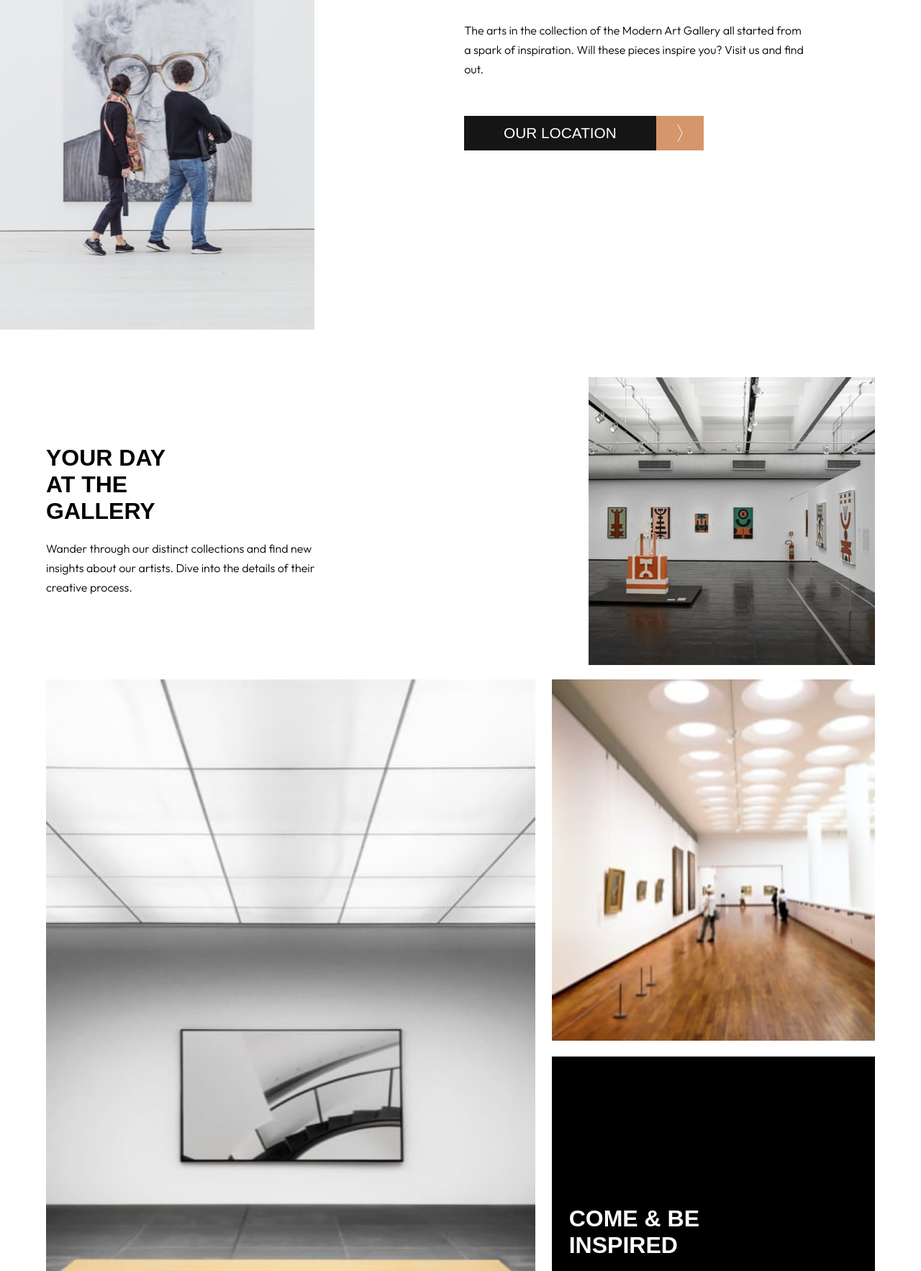
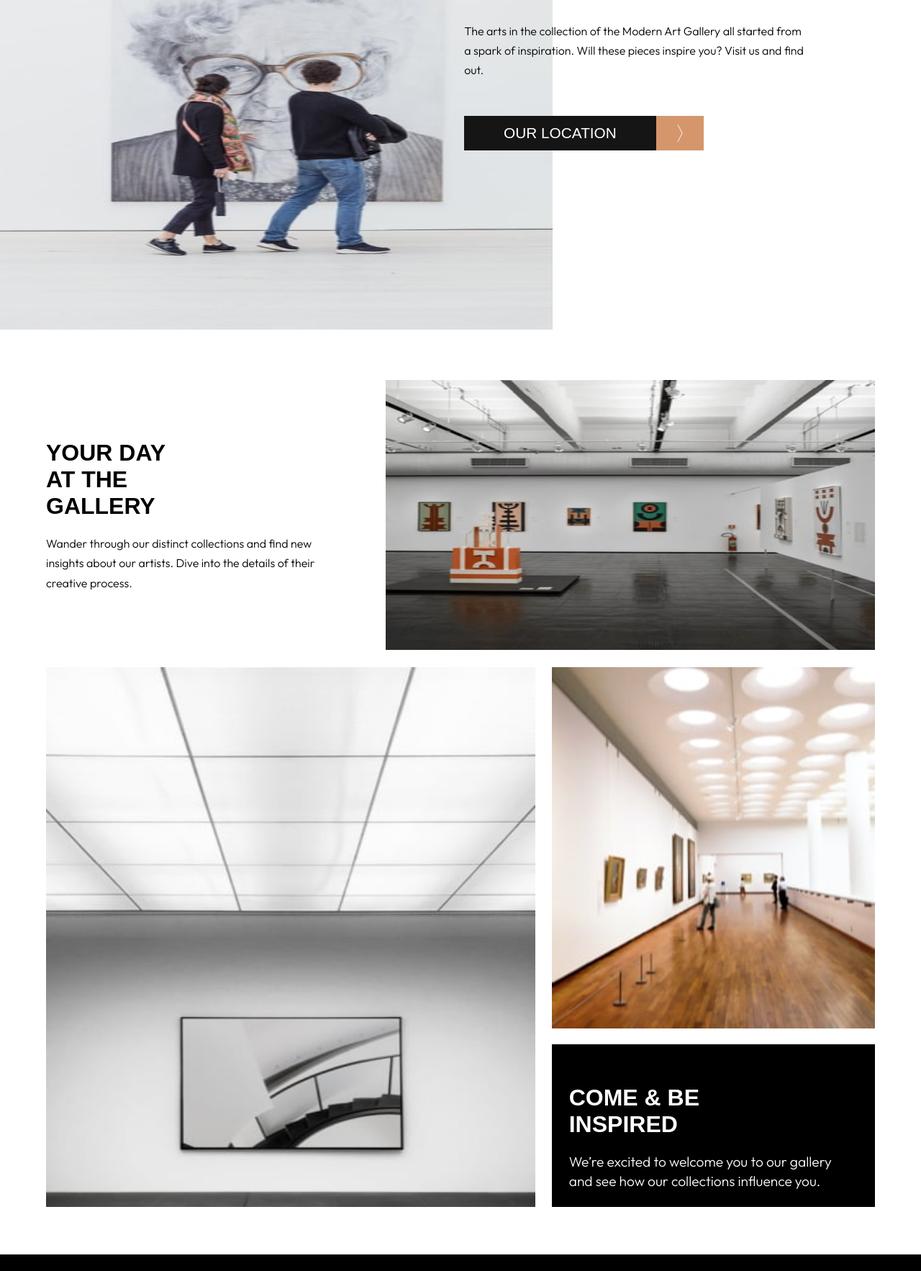
Before and after one commit to cobbygraves/art-gallery, a plain HTML site: page index.html in a window 1280 px wide. Shown: the part 242-2008 px from the top of the page at 72% size. Drawn offline with Linux system fonts and the light colour scheme; a web font is replaced by a local one.

Commit message:
minor tablet responsive fixes

```diff
--- a/index.css
+++ b/index.css
@@ -241,10 +241,10 @@ main {
     height: 100%;
   }
 
-  .tablet-header .left {
-    background: url(./assets/tablet/image-hero.jpg);
+  .tablet-header .left img {
+    /* background: url(./assets/tablet/image-hero.jpg); */
+    width: 100%;
     height: 700px;
-    background-repeat: no-repeat;
   }
 
   .tablet-header .right {
@@ -321,6 +321,7 @@ main {
     grid-template-columns: 39% 59%;
     column-gap: 2%;
     margin-bottom: 20px;
+    width: 100%;
   }
 
   .quote {
@@ -329,11 +330,11 @@ main {
     justify-content: center;
   }
 
-  .quote-container .quote-image {
+  .quote-container .quote-image img {
     width: 100%;
-    height: 100%;
-    display: flex;
-    justify-content: flex-end;
+    height: 375px;
+    /* display: flex;
+    justify-content: flex-end; */
   }
 
   .tablet-container .quote h2 {
@@ -352,28 +353,38 @@ main {
     display: grid;
     grid-template-columns: 59% 39%;
     column-gap: 2%;
+    height: 750px;
+    overflow-y: hidden;
+  }
+
+  .tablet-container .gallery-cont .gallery_left {
+    width: 100%;
+    height: 100%;
   }
 
   .tablet-container .gallery-cont .gallery_left img {
     width: 100%;
+    height: 100%;
   }
 
   .tablet-container .gallery-cont .gallery_right {
     display: flex;
     flex-direction: column;
     row-gap: 2%;
+    height: 100%;
   }
 
   .tablet-container .gallery-cont .gallery_right .black-box {
-    display: flex;
-    flex-direction: column;
+    /* display: flex; */
+    /* flex-direction: column;
     justify-content: center;
-    align-content: center;
-    height: 420px;
+    align-content: center; */
+    min-height: 445px;
     width: 100%;
     background: black;
     color: white;
     padding: 1.5rem;
+    padding-top: 3.5rem;
   }
 
   .tablet-container .gallery-cont .gallery_right .black-box h1 {
@@ -446,7 +457,6 @@ main {
   }
 
   .tablet-container .gallery-cont .gallery_right .black-box {
-    height: 563px;
     width: 100%;
     background: black;
   }
--- a/index.html
+++ b/index.html
@@ -91,7 +91,9 @@
     <section class="tablet-latop-desktop">
       <header class="tablet">
         <div class="tablet-header">
-          <div class="left"></div>
+          <div class="left">
+            <img src="./assets/tablet/image-hero.jpg" alt="banner" />
+          </div>
           <div class="right">
             <div class="description">
               <h1>
@@ -221,8 +223,8 @@
         </p>
         <div class="social-media">
           <img src="./assets/icon-facebook.svg" alt="facebook" />
-          <img src="./assets/icon-instagram.svg" alt="facebook" />
-          <img src="./assets/icon-twitter.svg" alt="facebook" />
+          <img src="./assets/icon-instagram.svg" alt="instagram" />
+          <img src="./assets/icon-twitter.svg" alt="twitter" />
         </div>
       </footer>
       <footer class="tablet">
@@ -237,8 +239,8 @@
           </p>
           <div class="social-media">
             <img src="./assets/icon-facebook.svg" alt="facebook" />
-            <img src="./assets/icon-instagram.svg" alt="facebook" />
-            <img src="./assets/icon-twitter.svg" alt="facebook" />
+            <img src="./assets/icon-instagram.svg" alt="instagram" />
+            <img src="./assets/icon-twitter.svg" alt="twitter" />
           </div>
         </div>
       </footer>
```
